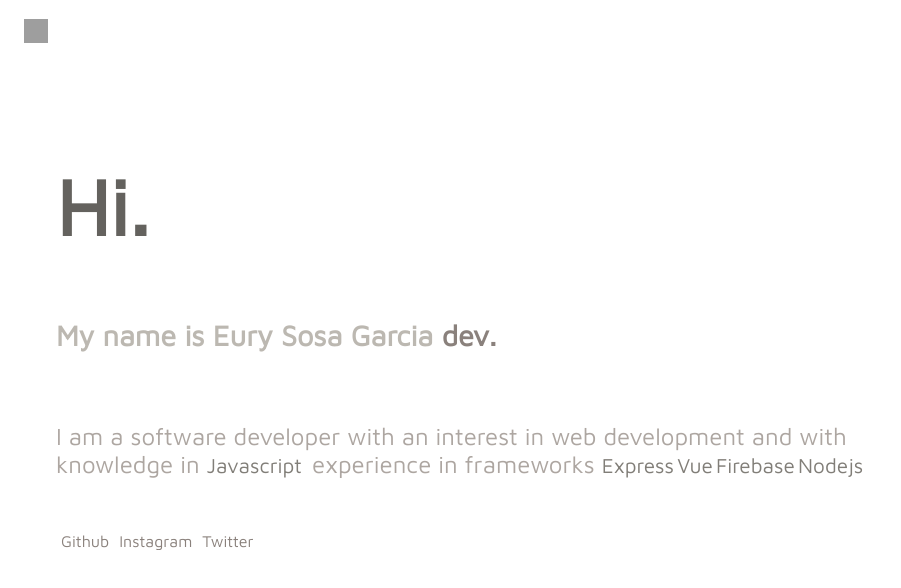
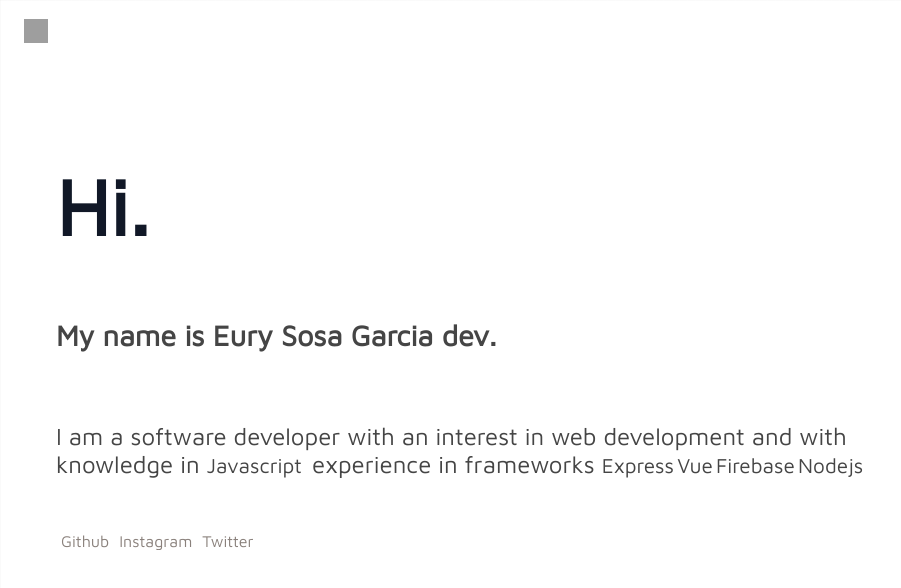
Before and after one commit to watercubz/watercubz, a Vue app: page / in a window 1280 px wide. Shown: the top 588 px of the page, without its empty margins (0-901 px from the left). Built offline with nearby package versions, Linux system fonts and the light colour scheme; grey boxes are pictures that could not be loaded.

Commit message:
feat: add comopenets styles ⚙️🛠️

```diff
--- a/src/components/DarkModeToggle.vue
+++ b/src/components/DarkModeToggle.vue
@@ -28,7 +28,8 @@ height:100%;
 width:100%;
 position: absolute;
 top: 0;
-background: radial-gradient(ellipse 80% 80% at 50% -20%, rgba(120, 119, 198, 0.3), rgba(255, 255, 255, 0)), #0a0a0a;
+background: radial-gradient(ellipse 80% 80% at 50% -20%, rgba(117, 116, 199, 0.3), rgba(255, 255, 255, 0)), #0a0a0a;
+font: bold;
 }
 
 .dark-icons {
--- a/src/components/Home.vue
+++ b/src/components/Home.vue
@@ -60,17 +60,17 @@ export default {
   }
 
   .title {
-    color: #64625e;
+   color:  #111827 ;
     font-size: 5rem;
   }
 
   .name {
-    color: #bcb8b1;
+    color:#454545;
     font-size: 2rem;
   }
 
   .nick-name {
-    color: #8a817c;
+    color: #454545;
   }
 
   .description-div {
@@ -78,12 +78,12 @@ export default {
   }
 
   .description {
-    color: #ada6a1;
+    color: #454545;
     font-size: 1.5rem;
   }
 
   .text-highlight {
-    color: #817e78;
+    color: #454545;
     font-size: 1.3rem;
     margin-right: 0.2rem;
     font-weight: 500;
--- a/src/style.css
+++ b/src/style.css
@@ -1,10 +1,10 @@
 :root {
-  --background-color-primary: #ebebeb;
-  --background-color-secondary: #fafafa;
-  --accent-color: #cacaca;
-  --text-primary-color: #222;
+  /* --background-color-primary: #ebebeb; */
+  /* --background-color-secondary: #fafafa; */
+    /* --accent-color: #cacaca; */
+  --text-primary-color: #ffffff;
   --element-size: 4rem; /* <- this is the base size of our element */
-
+  background-image: linear-gradient(to right, #8080800a 1px, transparent 1px), linear-gradient(to bottom, #8080800a 1px, transparent 1px);
 }
 
 
```
